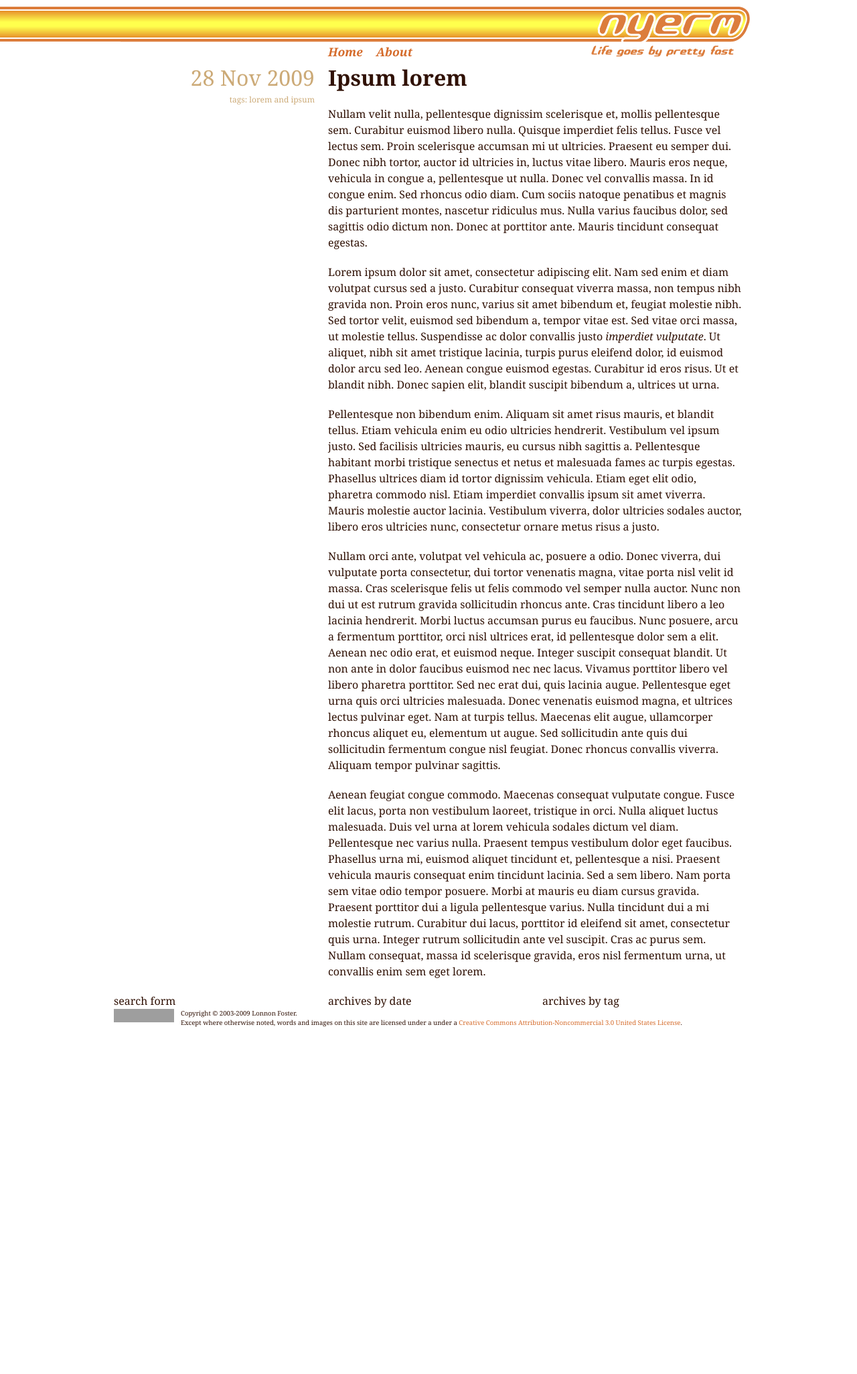
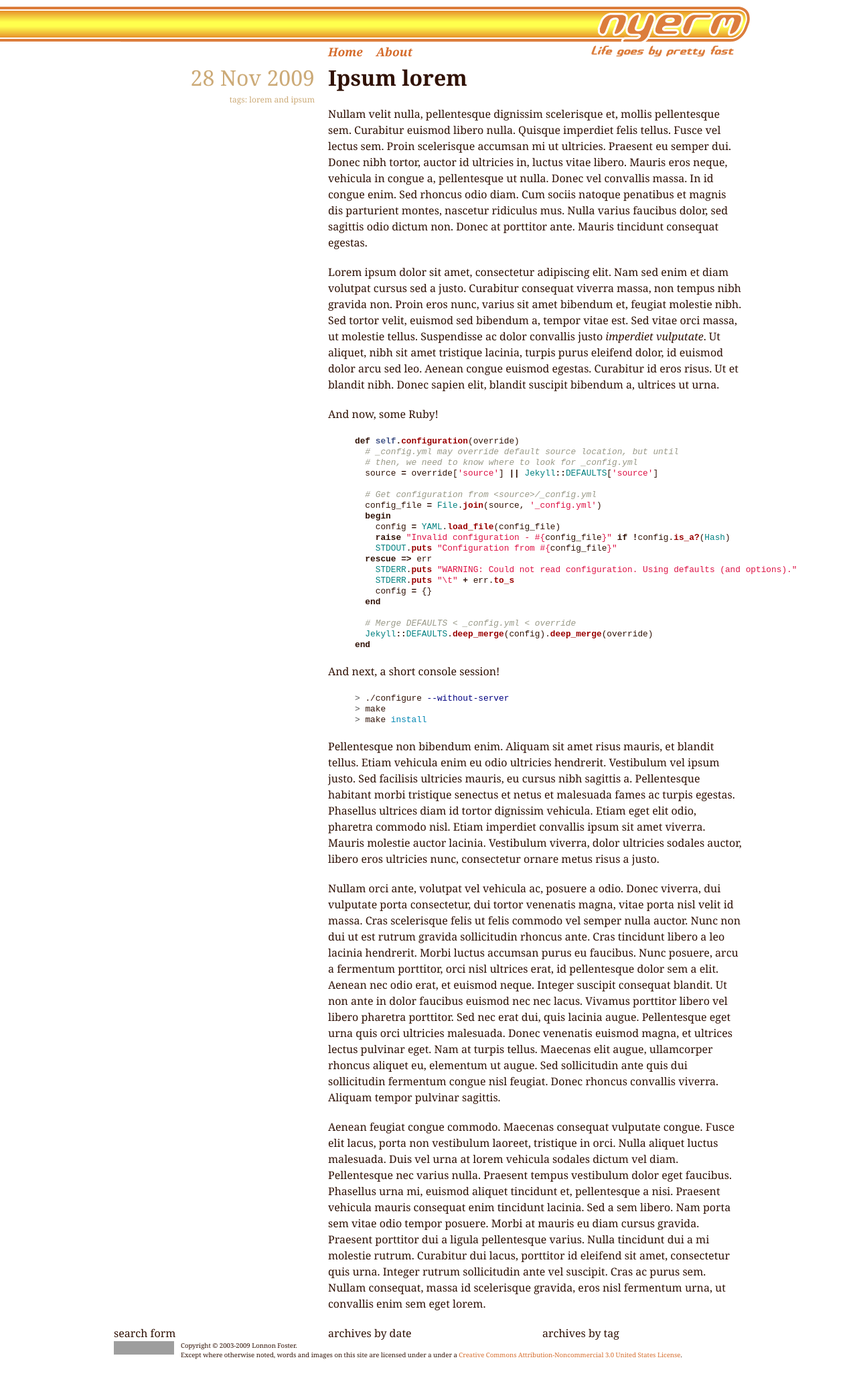
Before and after one commit to lonnon/nyerm, a Jekyll site: the page built from _posts/2009-11-28-ipsum-lorem.markdown, in a window 1280 px wide. Shown: the whole page at 67% size. Built offline with Jekyll 4.4.1, drawn with Linux system fonts in a browser that asks for light colours; Markdown is read by kramdown in place of the engine named in the settings; before the commit the page ends 1555 px from its top, so only the background shows below that; grey boxes are pictures that could not be loaded.

Commit message:
Added config, styles for Pygments code highlighting

```diff
--- a/_config.yml
+++ b/_config.yml
@@ -1,6 +1,7 @@
 markdown:    rdiscount
 server_port: 3000
 permalink:   pretty
+pygments:    true
 exclude:
 - nyerm-layout.ai
 - Rakefile
--- a/_posts/2009-11-28-ipsum-lorem.markdown
+++ b/_posts/2009-11-28-ipsum-lorem.markdown
@@ -10,6 +10,39 @@ Nullam velit nulla, pellentesque dignissim scelerisque et, mollis pellentesque s
 
 Lorem ipsum dolor sit amet, consectetur adipiscing elit. Nam sed enim et diam volutpat cursus sed a justo. Curabitur consequat viverra massa, non tempus nibh gravida non. Proin eros nunc, varius sit amet bibendum et, feugiat molestie nibh. Sed tortor velit, euismod sed bibendum a, tempor vitae est. Sed vitae orci massa, ut molestie tellus. Suspendisse ac dolor convallis justo *imperdiet vulputate*. Ut aliquet, nibh sit amet tristique lacinia, turpis purus eleifend dolor, id euismod dolor arcu sed leo. Aenean congue euismod egestas. Curabitur id eros risus. Ut et blandit nibh. Donec sapien elit, blandit suscipit bibendum a, ultrices ut urna.
 
+And now, some Ruby!
+
+{% highlight ruby %}
+def self.configuration(override)
+  # _config.yml may override default source location, but until
+  # then, we need to know where to look for _config.yml
+  source = override['source'] || Jekyll::DEFAULTS['source']
+
+  # Get configuration from <source>/_config.yml
+  config_file = File.join(source, '_config.yml')
+  begin
+    config = YAML.load_file(config_file)
+    raise "Invalid configuration - #{config_file}" if !config.is_a?(Hash)
+    STDOUT.puts "Configuration from #{config_file}"
+  rescue => err
+    STDERR.puts "WARNING: Could not read configuration. Using defaults (and options)."
+    STDERR.puts "\t" + err.to_s
+    config = {}
+  end
+
+  # Merge DEFAULTS < _config.yml < override
+  Jekyll::DEFAULTS.deep_merge(config).deep_merge(override)
+end
+{% endhighlight %}
+
+And next, a short console session!
+
+{% highlight console %}
+> ./configure --without-server
+> make
+> make install
+{% endhighlight %}
+
 Pellentesque non bibendum enim. Aliquam sit amet risus mauris, et blandit tellus. Etiam vehicula enim eu odio ultricies hendrerit. Vestibulum vel ipsum justo. Sed facilisis ultricies mauris, eu cursus nibh sagittis a. Pellentesque habitant morbi tristique senectus et netus et malesuada fames ac turpis egestas. Phasellus ultrices diam id tortor dignissim vehicula. Etiam eget elit odio, pharetra commodo nisl. Etiam imperdiet convallis ipsum sit amet viverra. Mauris molestie auctor lacinia. Vestibulum viverra, dolor ultricies sodales auctor, libero eros ultricies nunc, consectetur ornare metus risus a justo.
 
 Nullam orci ante, volutpat vel vehicula ac, posuere a odio. Donec viverra, dui vulputate porta consectetur, dui tortor venenatis magna, vitae porta nisl velit id massa. Cras scelerisque felis ut felis commodo vel semper nulla auctor. Nunc non dui ut est rutrum gravida sollicitudin rhoncus ante. Cras tincidunt libero a leo lacinia hendrerit. Morbi luctus accumsan purus eu faucibus. Nunc posuere, arcu a fermentum porttitor, orci nisl ultrices erat, id pellentesque dolor sem a elit. Aenean nec odio erat, et euismod neque. Integer suscipit consequat blandit. Ut non ante in dolor faucibus euismod nec nec lacus. Vivamus porttitor libero vel libero pharetra porttitor. Sed nec erat dui, quis lacinia augue. Pellentesque eget urna quis orci ultricies malesuada. Donec venenatis euismod magna, et ultrices lectus pulvinar eget. Nam at turpis tellus. Maecenas elit augue, ullamcorper rhoncus aliquet eu, elementum ut augue. Sed sollicitudin ante quis dui sollicitudin fermentum congue nisl feugiat. Donec rhoncus convallis viverra. Aliquam tempor pulvinar sagittis.
--- a/css/screen.css
+++ b/css/screen.css
@@ -1,6 +1,7 @@
 @import url('reset.css');
 @import url('960.css');
 @import url('text.css');
+@import url('syntax.css');
 
 body {
   background: url('../images/body.png') no-repeat top left;
@@ -18,6 +19,10 @@ a:hover
 {
   color: #edbc2c;
   text-decoration: none;
+}
+
+.highlight pre {
+  font: 0.8em Consolas, Monaco, 'Courier New', Courier, monospace;
 }
 
 #container {
--- /dev/null
+++ b/css/syntax.css
@@ -0,0 +1,60 @@
+.highlight  { background: #ffffff; }
+.highlight .c { color: #999988; font-style: italic } /* Comment */
+.highlight .err { color: #a61717; background-color: #e3d2d2 } /* Error */
+.highlight .k { font-weight: bold } /* Keyword */
+.highlight .o { font-weight: bold } /* Operator */
+.highlight .cm { color: #999988; font-style: italic } /* Comment.Multiline */
+.highlight .cp { color: #999999; font-weight: bold } /* Comment.Preproc */
+.highlight .c1 { color: #999988; font-style: italic } /* Comment.Single */
+.highlight .cs { color: #999999; font-weight: bold; font-style: italic } /* Comment.Special */
+.highlight .gd { color: #000000; background-color: #ffdddd } /* Generic.Deleted */
+.highlight .gd .x { color: #000000; background-color: #ffaaaa } /* Generic.Deleted.Specific */
+.highlight .ge { font-style: italic } /* Generic.Emph */
+.highlight .gr { color: #aa0000 } /* Generic.Error */
+.highlight .gh { color: #999999 } /* Generic.Heading */
+.highlight .gi { color: #000000; background-color: #ddffdd } /* Generic.Inserted */
+.highlight .gi .x { color: #000000; background-color: #aaffaa } /* Generic.Inserted.Specific */
+.highlight .go { color: #888888 } /* Generic.Output */
+.highlight .gp { color: #555555 } /* Generic.Prompt */
+.highlight .gs { font-weight: bold } /* Generic.Strong */
+.highlight .gu { color: #aaaaaa } /* Generic.Subheading */
+.highlight .gt { color: #aa0000 } /* Generic.Traceback */
+.highlight .kc { font-weight: bold } /* Keyword.Constant */
+.highlight .kd { font-weight: bold } /* Keyword.Declaration */
+.highlight .kp { font-weight: bold } /* Keyword.Pseudo */
+.highlight .kr { font-weight: bold } /* Keyword.Reserved */
+.highlight .kt { color: #445588; font-weight: bold } /* Keyword.Type */
+.highlight .m { color: #009999 } /* Literal.Number */
+.highlight .s { color: #d14 } /* Literal.String */
+.highlight .na { color: #008080 } /* Name.Attribute */
+.highlight .nb { color: #0086B3 } /* Name.Builtin */
+.highlight .nc { color: #445588; font-weight: bold } /* Name.Class */
+.highlight .no { color: #008080 } /* Name.Constant */
+.highlight .ni { color: #800080 } /* Name.Entity */
+.highlight .ne { color: #990000; font-weight: bold } /* Name.Exception */
+.highlight .nf { color: #990000; font-weight: bold } /* Name.Function */
+.highlight .nn { color: #555555 } /* Name.Namespace */
+.highlight .nt { color: #000080 } /* Name.Tag */
+.highlight .nv { color: #008080 } /* Name.Variable */
+.highlight .ow { font-weight: bold } /* Operator.Word */
+.highlight .w { color: #bbbbbb } /* Text.Whitespace */
+.highlight .mf { color: #009999 } /* Literal.Number.Float */
+.highlight .mh { color: #009999 } /* Literal.Number.Hex */
+.highlight .mi { color: #009999 } /* Literal.Number.Integer */
+.highlight .mo { color: #009999 } /* Literal.Number.Oct */
+.highlight .sb { color: #d14 } /* Literal.String.Backtick */
+.highlight .sc { color: #d14 } /* Literal.String.Char */
+.highlight .sd { color: #d14 } /* Literal.String.Doc */
+.highlight .s2 { color: #d14 } /* Literal.String.Double */
+.highlight .se { color: #d14 } /* Literal.String.Escape */
+.highlight .sh { color: #d14 } /* Literal.String.Heredoc */
+.highlight .si { color: #d14 } /* Literal.String.Interpol */
+.highlight .sx { color: #d14 } /* Literal.String.Other */
+.highlight .sr { color: #009926 } /* Literal.String.Regex */
+.highlight .s1 { color: #d14 } /* Literal.String.Single */
+.highlight .ss { color: #990073 } /* Literal.String.Symbol */
+.highlight .bp { color: #999999 } /* Name.Builtin.Pseudo */
+.highlight .vc { color: #008080 } /* Name.Variable.Class */
+.highlight .vg { color: #008080 } /* Name.Variable.Global */
+.highlight .vi { color: #008080 } /* Name.Variable.Instance */
+.highlight .il { color: #009999 } /* Literal.Number.Integer.Long */
```
